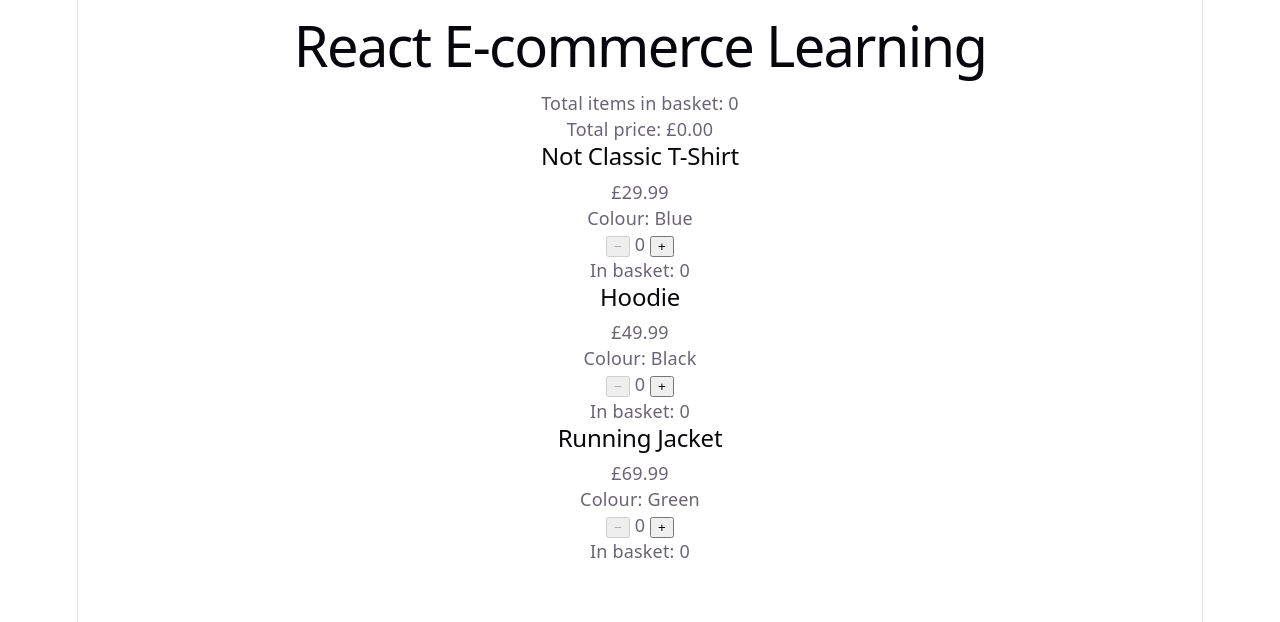
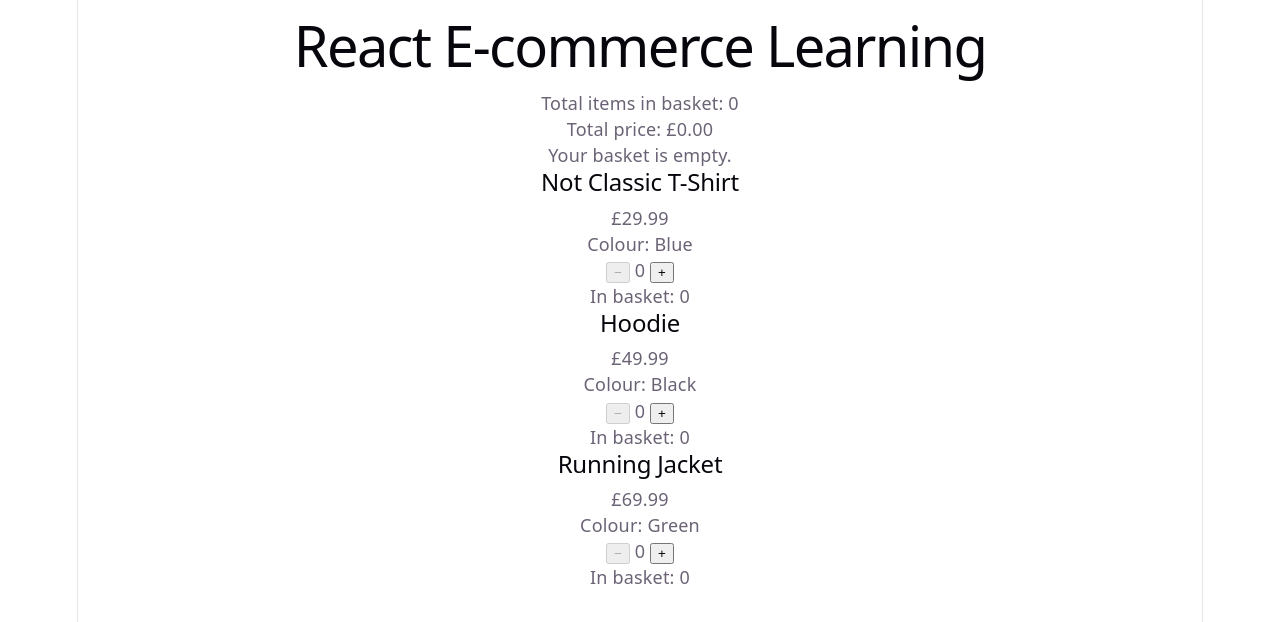
Before and after one commit to Al-Web-Dev/react-ecommerce-learning, a React (Vite) app: page / in a window 1280 px wide. Shown: the top 622 px of the page. Built offline with nearby package versions, Linux system fonts and the light colour scheme.

Commit message:
Empty basket message

```diff
--- a/src/App.tsx
+++ b/src/App.tsx
@@ -65,6 +65,8 @@ const totalPrice = products.reduce(
 
       <p>Total price: £{totalPrice.toFixed(2)}</p>
 
+      {totalItems === 0 && <p>Your basket is empty.</p>}
+
       {products.map((product) => (
   <ProductCard
     key={product.id}
```
